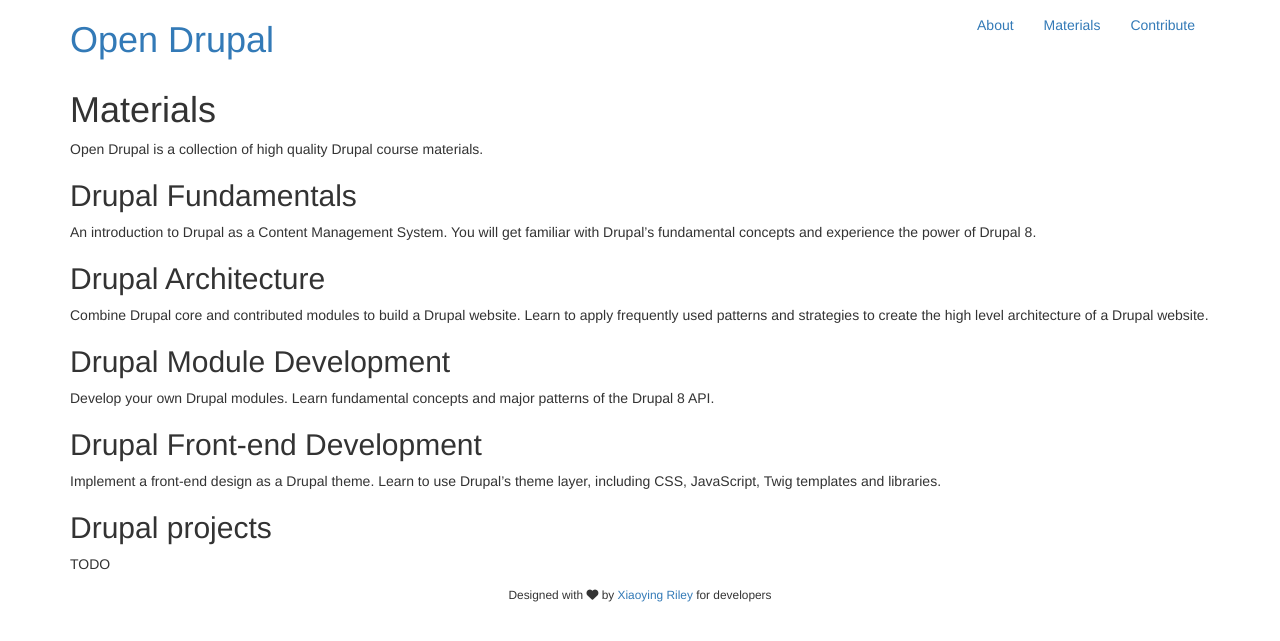
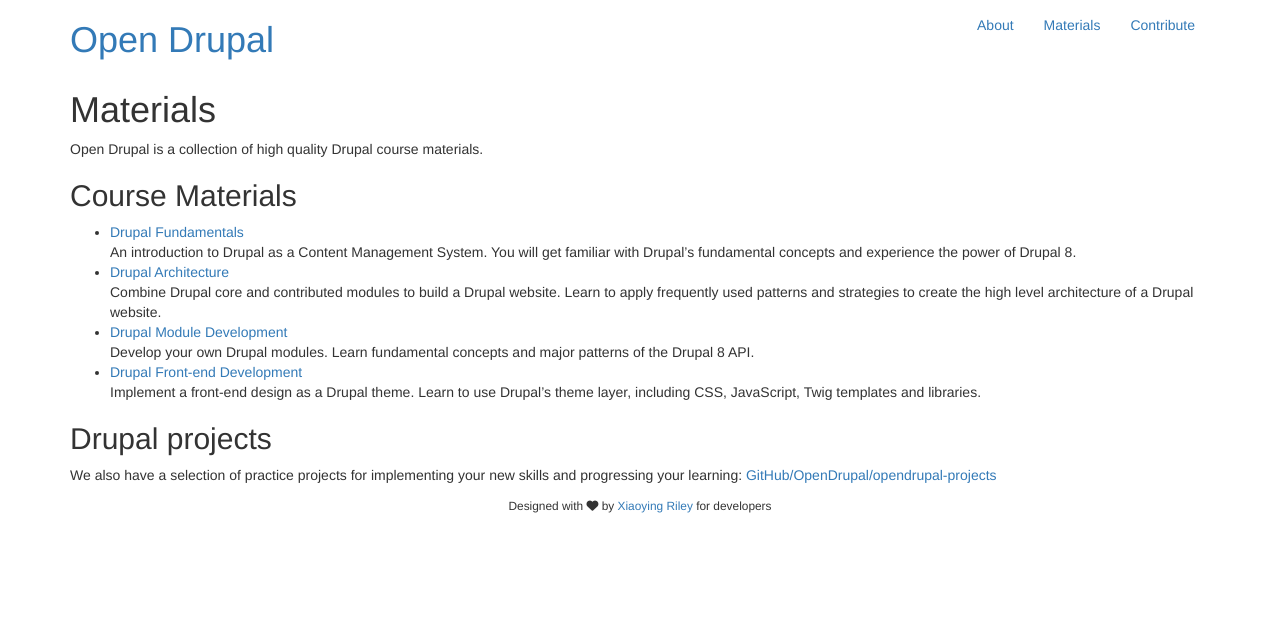
Before and after one commit to OpenDrupal/archived-opendrupal.org-site, a Jekyll site: the page built from materials/index.md, in a window 1280 px wide. Shown: the top 641 px of the page. Built offline with Jekyll 4.4.1, drawn with Linux system fonts in a browser that asks for light colours; nearby versions of some CDN libraries; library files that are not in the unit come from our copies; comment, search, counter and statistics services are not loaded.

Commit message:
add fundamentals page

```diff
--- a/materials/index.md
+++ b/materials/index.md
@@ -6,22 +6,15 @@
 
 Open Drupal is a collection of high quality Drupal course materials.
 
-## Drupal Fundamentals
-
+## Course Materials
+ - [Drupal Fundamentals](/materials/drupal-fundamentals)
 An introduction to Drupal as a Content Management System. You will get familiar with Drupal's fundamental concepts and experience the power of Drupal 8.
-
-## Drupal Architecture
-
+ - [Drupal Architecture](/materials/drupal-architecture)
 Combine Drupal core and contributed modules to build a Drupal website. Learn to apply frequently used patterns and strategies to create the high level architecture of a Drupal website.
-
-## Drupal Module Development
-
+ - [Drupal Module Development](/materials/drupal-module-development)
 Develop your own Drupal modules. Learn fundamental concepts and major patterns of the Drupal 8 API.
-
-## Drupal Front-end Development
-
+ - [Drupal Front-end Development](/materials/drupal-frontend)
 Implement a front-end design as a Drupal theme. Learn to use Drupal's theme layer, including CSS, JavaScript, Twig templates and libraries.
 
 ## Drupal projects
-
-TODO
+We also have a selection of practice projects for implementing your new skills and progressing your learning:    [GitHub/OpenDrupal/opendrupal-projects](https://github.com/OpenDrupal/opendrupal-projects)
```
Also changed, not shown: materials/fundamentals.md (added, +94 -0 lines), 2 other files.
